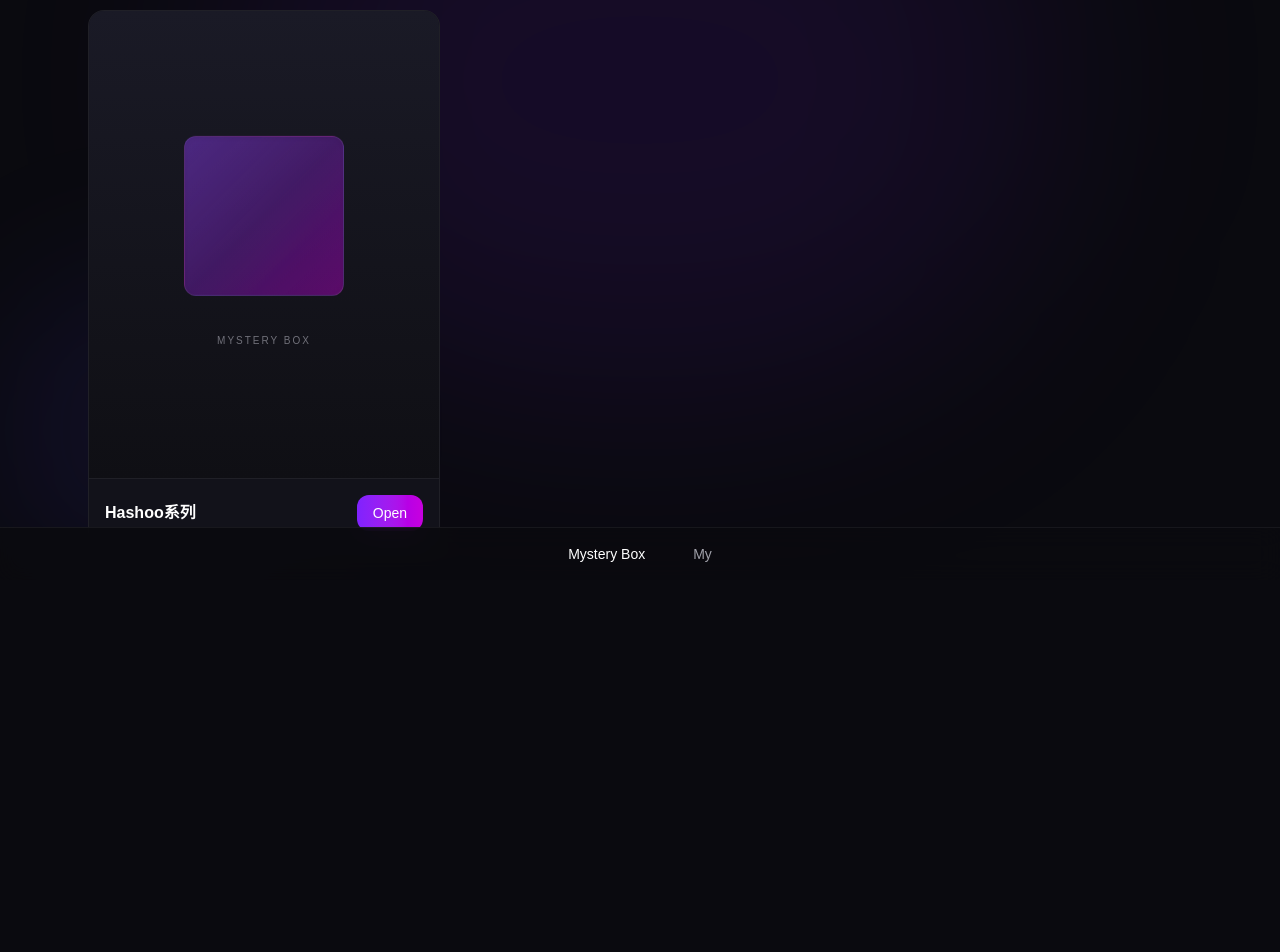
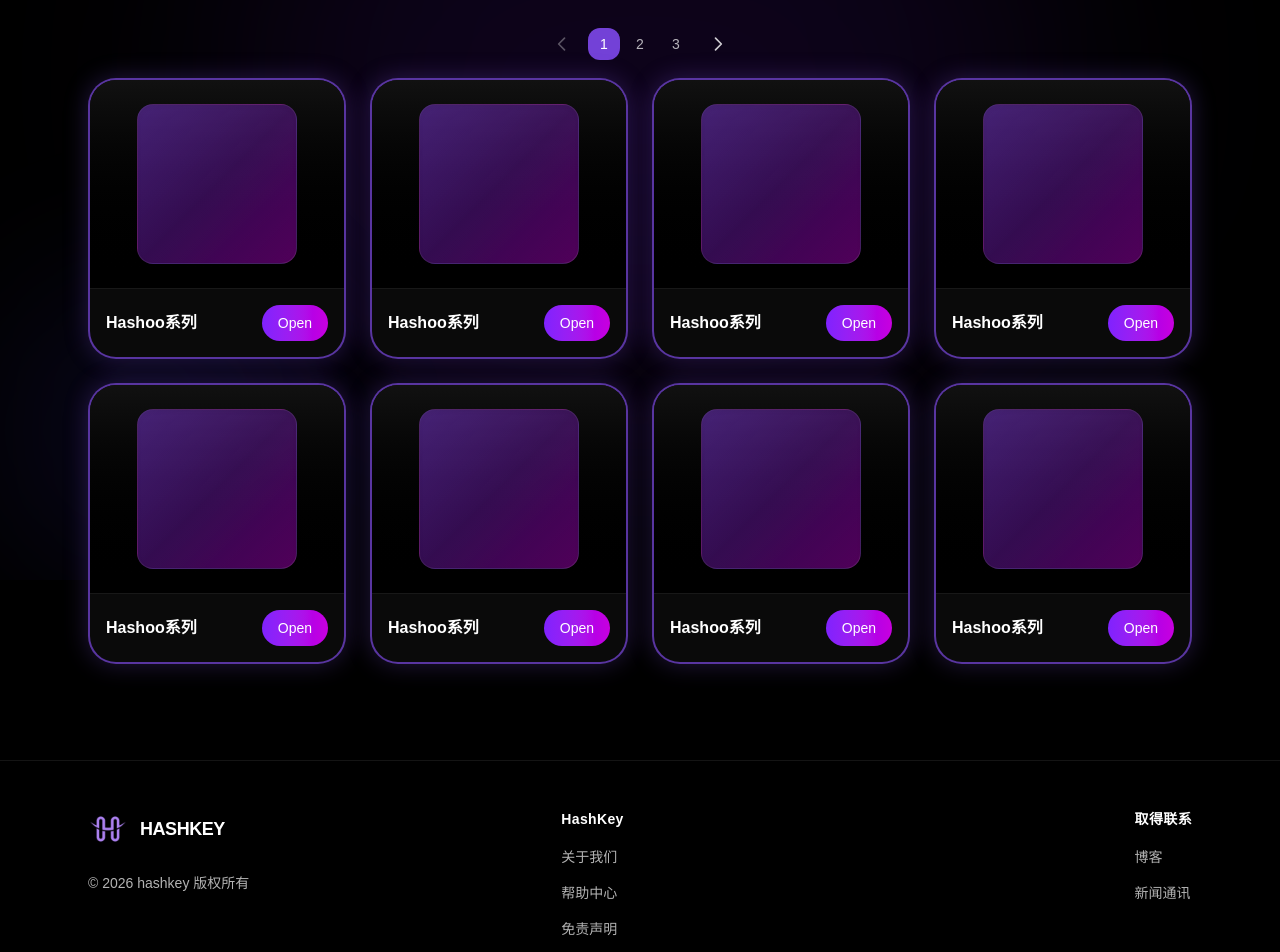
Before and after one commit to China-Chris/hashoo_box, a Next.js app: page / in a window 1280 px wide. Shown: the part 220-1172 px from the top of the page. Before the commit the page ends 864 px from the top, so only its background shows below. Built offline with nearby package versions, Linux system fonts and the light colour scheme; a web font is replaced by a local one.

Commit message:
feat: HashKey 盲盒展示页 - 品牌、页脚、移动端单卡与祝福区

```diff
--- a/app/components/BlindBoxCard.tsx
+++ b/app/components/BlindBoxCard.tsx
@@ -18,45 +18,48 @@
 export default function BlindBoxCard({
   title,
   id,
+  remaining: initialRemaining = 0,
+  mobileTitle,
 }: {
   title: string;
   id: number;
+  remaining?: number;
+  mobileTitle?: string;
 }) {
   const [isOpen, setIsOpen] = useState(false);
   const [revealedItem, setRevealedItem] = useState<RevealItem | null>(null);
+  const [remaining, setRemaining] = useState(initialRemaining);
 
   const handleOpen = () => {
     if (isOpen) return;
     const item = PLACEHOLDER_ITEMS[id % PLACEHOLDER_ITEMS.length];
     setRevealedItem(item);
+    setRemaining((n) => Math.max(0, n - 1));
     setIsOpen(true);
   };
 
   return (
-    <div className="group relative rounded-2xl overflow-hidden bg-[#12121a] border border-white/[0.06] transition-all duration-300 hover:border-violet-500/30 hover:shadow-[0_0_30px_rgba(139,92,246,0.15)]">
-      <div className="aspect-[3/4] relative flex items-center justify-center p-6 bg-gradient-to-b from-[#1a1a26] to-[#0f0f14]">
+    <div className="group relative rounded-[28px] overflow-hidden bg-[#0a0a0a] border-2 border-violet-500/60 shadow-[0_0_24px_rgba(139,92,246,0.25)] transition-all duration-300 hover:border-violet-400 hover:shadow-[0_0_32px_rgba(139,92,246,0.35)]">
+      <div className="aspect-[4/3] relative flex flex-col items-center justify-start pt-12 md:justify-center md:pt-6 p-6 bg-gradient-to-b from-[#111111] to-[#000000]">
         {!isOpen ? (
-          <div className="flex flex-col items-center justify-center gap-6 sm:gap-8">
+          <div className="flex flex-col items-center gap-6 sm:gap-8">
             {/* 盲盒 3D 感盒子 */}
             <div className="relative w-32 h-32 sm:w-40 sm:h-40 shrink-0" style={{ perspective: "1000px" }}>
               <div
-                className="absolute inset-0 rounded-xl bg-gradient-to-br from-violet-600/40 via-purple-600/30 to-fuchsia-600/40 border border-white/10 shadow-inner animate-float overflow-hidden"
+                className="absolute inset-0 rounded-2xl bg-gradient-to-br from-violet-600/40 via-purple-600/30 to-fuchsia-600/40 border border-white/10 shadow-inner animate-float overflow-hidden"
                 style={{ transform: "rotateX(15deg) rotateY(-10deg)", transformStyle: "preserve-3d" }}
               >
-                <div className="absolute inset-0 rounded-xl animate-box-shine relative" />
-                <div className="absolute -inset-px rounded-xl bg-gradient-to-br from-white/20 to-transparent opacity-30 pointer-events-none" />
+                <div className="absolute inset-0 rounded-2xl animate-box-shine relative" />
+                <div className="absolute -inset-px rounded-2xl bg-gradient-to-br from-white/20 to-transparent opacity-30 pointer-events-none" />
               </div>
-            </div>
-            <div className="text-[10px] uppercase tracking-[0.2em] text-[#71717a] text-center font-nav">
-              Mystery Box
             </div>
           </div>
         ) : (
-          <div className="w-full h-full flex flex-col items-center justify-center gap-3 text-center">
+          <div className="w-full min-h-full flex flex-col items-center justify-start pt-12 gap-3 text-center md:justify-center md:pt-0">
             {revealedItem && (
               <>
                 <div
-                  className={`w-20 h-20 rounded-2xl bg-gradient-to-br ${revealedItem.color} flex items-center justify-center text-2xl font-bold text-white shadow-lg font-nav`}
+                  className={`w-20 h-20 rounded-3xl bg-gradient-to-br ${revealedItem.color} flex items-center justify-center text-2xl font-bold text-white shadow-lg font-nav`}
                 >
                   ?
                 </div>
@@ -73,13 +76,25 @@
       </div>
       <div className="p-4 border-t border-white/[0.06]">
         <div className="flex items-center justify-between gap-3">
-          <h3 className="font-semibold text-white font-nav">
-            {title}
-          </h3>
+          <div className="flex flex-col gap-0.5">
+            <h3 className="font-semibold text-white font-nav">
+              {mobileTitle != null ? (
+                <>
+                  <span className="md:hidden">{mobileTitle}</span>
+                  <span className="hidden md:inline">{title}</span>
+                </>
+              ) : (
+                title
+              )}
+            </h3>
+            <span className="md:hidden text-xs text-white font-nav">
+              剩余 {remaining} 个
+            </span>
+          </div>
           <button
             onClick={handleOpen}
             disabled={isOpen}
-            className={`px-4 py-2 rounded-xl text-sm font-medium transition-all duration-200 font-nav ${
+            className={`px-4 py-2 rounded-3xl text-sm font-medium transition-all duration-200 font-nav ${
               isOpen
                 ? "bg-white/10 text-[#71717a] cursor-default"
                 : "bg-gradient-to-r from-violet-600 to-fuchsia-600 text-white hover:from-violet-500 hover:to-fuchsia-500 hover:shadow-[0_0_20px_rgba(139,92,246,0.4)]"
--- /dev/null
+++ b/app/components/BlindBoxPagination.tsx
@@ -0,0 +1,85 @@
+"use client";
+
+import { useState } from "react";
+import BlindBoxCard from "./BlindBoxCard";
+
+const PAGE_SIZE = 8; // 每页 8 个，桌面端 4 列 x 2 行
+
+type Box = { id: number; title: string; remaining: number };
+
+export default function BlindBoxPagination({ boxes }: { boxes: Box[] }) {
+  const [page, setPage] = useState(1);
+  const totalPages = Math.max(1, Math.ceil(boxes.length / PAGE_SIZE));
+  const start = (page - 1) * PAGE_SIZE;
+  const pageBoxes = boxes.slice(start, start + PAGE_SIZE);
+
+  return (
+    <>
+      {/* 翻页器：仅网页端显示，在 Discovery Hashoo 下面 */}
+      <div className="hidden md:flex items-center justify-center gap-2 py-4">
+        <button
+          type="button"
+          onClick={() => setPage((p) => Math.max(1, p - 1))}
+          disabled={page <= 1}
+          className="p-2 rounded-xl text-white/80 hover:text-white hover:bg-white/10 disabled:opacity-40 disabled:pointer-events-none transition-colors"
+          aria-label="上一页"
+        >
+          <svg className="w-5 h-5" fill="none" stroke="currentColor" viewBox="0 0 24 24">
+            <path strokeLinecap="round" strokeLinejoin="round" strokeWidth={2} d="M15 19l-7-7 7-7" />
+          </svg>
+        </button>
+        <div className="flex items-center gap-1">
+          {Array.from({ length: totalPages }, (_, i) => i + 1).map((p) => (
+            <button
+              key={p}
+              type="button"
+              onClick={() => setPage(p)}
+              className={`min-w-[32px] h-8 px-2 rounded-xl text-sm font-medium transition-colors ${
+                p === page
+                  ? "bg-violet-500/80 text-white"
+                  : "text-white/70 hover:text-white hover:bg-white/10"
+              }`}
+            >
+              {p}
+            </button>
+          ))}
+        </div>
+        <button
+          type="button"
+          onClick={() => setPage((p) => Math.min(totalPages, p + 1))}
+          disabled={page >= totalPages}
+          className="p-2 rounded-xl text-white/80 hover:text-white hover:bg-white/10 disabled:opacity-40 disabled:pointer-events-none transition-colors"
+          aria-label="下一页"
+        >
+          <svg className="w-5 h-5" fill="none" stroke="currentColor" viewBox="0 0 24 24">
+            <path strokeLinecap="round" strokeLinejoin="round" strokeWidth={2} d="M9 5l7 7-7 7" />
+          </svg>
+        </button>
+      </div>
+
+      {/* 移动端：只显示第 1 个 */}
+      <div className="md:hidden">
+        <div className="grid grid-cols-1 gap-6">
+          <BlindBoxCard
+            id={boxes[0].id}
+            title={boxes[0].title}
+            remaining={boxes[0].remaining}
+            mobileTitle="HashooSeries"
+          />
+        </div>
+      </div>
+
+      {/* 网页端：每页 8 个，4 列 x 2 行 */}
+      <div className="hidden md:grid md:grid-cols-4 md:grid-rows-2 gap-6">
+        {pageBoxes.map((box) => (
+          <BlindBoxCard
+            key={box.id}
+            id={box.id}
+            title={box.title}
+            remaining={box.remaining}
+          />
+        ))}
+      </div>
+    </>
+  );
+}
--- /dev/null
+++ b/app/components/Footer.tsx
@@ -0,0 +1,63 @@
+import Image from "next/image";
+
+export default function Footer() {
+  return (
+    <footer className="hidden md:block relative z-10 w-full bg-black border-t border-white/[0.08]">
+      <div className="max-w-6xl mx-auto px-6 py-12">
+        <div className="grid grid-cols-1 lg:grid-cols-12 gap-10 lg:gap-8">
+          {/* 左侧：品牌 + 版权 */}
+          <div className="lg:col-span-5 flex flex-col gap-6">
+            <div className="flex items-center gap-3">
+              <Image
+                src="/logo.png"
+                alt="hashkey"
+                width={40}
+                height={40}
+                className="w-10 h-10 object-contain"
+              />
+              <span className="text-white font-semibold text-lg tracking-tight" style={{ fontFamily: "var(--font-museo), sans-serif" }}>
+                HASHKEY
+              </span>
+            </div>
+            <p className="text-white/70 text-sm">
+              © 2026 hashkey 版权所有
+            </p>
+          </div>
+
+          {/* 中间：Hashoo 链接 */}
+          <div className="lg:col-span-3">
+            <h3 className="text-white font-semibold text-sm mb-4 tracking-wide">HashKey</h3>
+            <ul className="space-y-3">
+              {["关于我们", "帮助中心", "免责声明", "隐私政策", "使用条款"].map((label) => (
+                <li key={label}>
+                  <a href="#" className="text-white/70 hover:text-white text-sm transition-colors">
+                    {label}
+                  </a>
+                </li>
+              ))}
+            </ul>
+          </div>
+
+          {/* 右侧：取得联系 */}
+          <div className="lg:col-span-4 flex flex-col lg:items-end gap-4">
+            <div>
+              <h3 className="text-white font-semibold text-sm mb-4 tracking-wide">取得联系</h3>
+              <ul className="space-y-3">
+                <li>
+                  <a href="#" className="text-white/70 hover:text-white text-sm transition-colors">
+                    博客
+                  </a>
+                </li>
+                <li>
+                  <a href="#" className="text-white/70 hover:text-white text-sm transition-colors">
+                    新闻通讯
+                  </a>
+                </li>
+              </ul>
+            </div>
+          </div>
+        </div>
+      </div>
+    </footer>
+  );
+}
--- a/app/globals.css
+++ b/app/globals.css
@@ -1,10 +1,10 @@
 @import "tailwindcss";
 
 :root {
-  --background: #0a0a0f;
+  --background: #000000;
   --foreground: #f0f0f5;
-  --surface: #12121a;
-  --surface-elevated: #1a1a26;
+  --surface: #0a0a0a;
+  --surface-elevated: #111111;
   --accent: #8b5cf6;
   --accent-light: #a78bfa;
   --accent-glow: rgba(139, 92, 246, 0.35);
--- a/app/layout.tsx
+++ b/app/layout.tsx
@@ -21,7 +21,7 @@
           rel="stylesheet"
         />
       </head>
-      <body className="font-sans antialiased bg-[#0a0a0f] text-[#f0f0f5]">
+      <body className="font-sans antialiased bg-black text-[#f0f0f5]">
         {children}
       </body>
     </html>
--- a/app/page.tsx
+++ b/app/page.tsx
@@ -1,10 +1,16 @@
-import BlindBoxCard from "./components/BlindBoxCard";
+import Image from "next/image";
+import BlindBoxPagination from "./components/BlindBoxPagination";
+import Footer from "./components/Footer";
 
-const BOXES = [{ id: 0, title: "Hashoo系列" }];
+const BOXES = Array.from({ length: 20 }, (_, i) => ({
+  id: i,
+  title: "Hashoo系列",
+  remaining: 99 - i,
+}));
 
 export default function Home() {
   return (
-    <div className="min-h-screen bg-[#0a0a0f]">
+    <div className="min-h-screen bg-black">
       {/* 背景光晕 */}
       <div className="fixed inset-0 pointer-events-none overflow-hidden">
         <div className="absolute top-0 left-1/2 -translate-x-1/2 w-[800px] h-[600px] bg-violet-600/10 rounded-full blur-[120px]" />
@@ -24,39 +30,70 @@
               Hashoo
             </h1>
           </div>
+          <div className="flex items-center gap-4">
+            {/* 电脑端：Mystery Box、My 在 Connect Wallet 左侧 */}
+            <div className="hidden md:flex items-center gap-6 font-nav">
+              <a href="#" className="text-white font-medium text-sm hover:text-white transition-colors">
+                Mystery Box
+              </a>
+              <a href="#" className="text-white font-medium text-sm hover:text-white transition-colors">
+                My
+              </a>
+            </div>
             <a
               href="#"
-            className="flex items-center gap-2 px-3 py-2 rounded-xl text-white/90 hover:text-white hover:bg-white/5 transition-colors text-sm font-medium font-nav"
+              className="px-3 py-2 rounded-xl text-white hover:text-white hover:bg-white/5 transition-colors text-sm font-medium font-nav"
               aria-label="Connect Wallet"
             >
-            <svg className="w-5 h-5 shrink-0" fill="none" stroke="currentColor" viewBox="0 0 24 24" strokeWidth={1.5}>
-              <path strokeLinecap="round" strokeLinejoin="round" d="M21 12a2.25 2.25 0 00-2.25-2.25H15a2.25 2.25 0 012.25-2.25 2.25 2.25 0 012.25 2.25V15a2.25 2.25 0 01-2.25 2.25H5.25A2.25 2.25 0 013 15V5.25A2.25 2.25 0 015.25 3H15a2.25 2.25 0 012.25 2.25 2.25 2.25 0 002.25 2.25h2.25a2.25 2.25 0 002.25-2.25V15" />
-            </svg>
               Connect Wallet
             </a>
+          </div>
         </section>
 
-        {/* 盲盒网格 */}
-        <section>
-          <div className="grid grid-cols-1 sm:grid-cols-2 lg:grid-cols-3 gap-6">
-            {BOXES.map((box) => (
-              <BlindBoxCard
-                key={box.id}
-                id={box.id}
-                title={box.title}
+        {/* 盲盒区域：网页端带翻页器，移动端单卡 */}
+        <section className="mt-8 md:mt-0">
+          <BlindBoxPagination boxes={BOXES} />
+        </section>
+
+        {/* 移动端：盲盒与底栏之间的祝福文案 */}
+        <p className="md:hidden text-center text-[#71717a] text-sm font-nav py-8 px-4">
+          愿每一次开启，都遇见惊喜
+        </p>
+
+        {/* 移动端：祝福下方 logo + HASHKEY + 版权 */}
+        <div className="md:hidden flex flex-col gap-6 py-8 px-4">
+          <div className="flex items-center justify-center gap-3">
+            <Image
+              src="/logo.png"
+              alt="hashkey"
+              width={40}
+              height={40}
+              className="w-10 h-10 object-contain"
             />
-            ))}
+            <span className="text-white font-semibold text-lg tracking-tight" style={{ fontFamily: "var(--font-museo), sans-serif" }}>
+              HASHKEY
+            </span>
           </div>
-        </section>
+          <p className="text-center text-white/70 text-sm">
+            © 2026 hashkey 版权所有
+          </p>
+        </div>
       </main>
 
-      {/* 底部导航 */}
-      <nav className="fixed bottom-0 left-0 right-0 z-20 flex items-center justify-center gap-12 py-4 px-6 bg-[#0a0a0f]/90 border-t border-white/[0.06] backdrop-blur-md font-nav">
-        <a href="#" className="text-white font-medium text-sm">
-          Mystery Box
+      {/* 页脚：仅网页端显示 */}
+      <Footer />
+
+      {/* 底部导航：仅移动端显示，图标 */}
+      <nav className="fixed bottom-0 left-0 right-0 z-20 md:hidden flex items-center justify-center gap-20 py-5 px-8 pb-[max(0.75rem,env(safe-area-inset-bottom))] bg-black/95 border-t border-white/[0.06] backdrop-blur-md min-h-[64px]">
+        <a href="#" className="p-4 text-white rounded-2xl active:bg-white/10 transition-colors min-w-[48px] min-h-[48px] flex items-center justify-center" aria-label="Mystery Box">
+          <svg className="w-8 h-8" fill="none" stroke="currentColor" viewBox="0 0 24 24" strokeWidth={1.5}>
+            <path strokeLinecap="round" strokeLinejoin="round" d="M20.25 7.5l-.625 10.632a2.25 2.25 0 01-2.247 2.118H6.622a2.25 2.25 0 01-2.247-2.118L3.75 7.5M10 11.25h4M3.375 7.5h17.25c.621 0 1.125-.504 1.125-1.125v-1.5c0-.621-.504-1.125-1.125-1.125H3.375c-.621 0-1.125.504-1.125 1.125v1.5c0 .621.504 1.125 1.125 1.125z" />
+          </svg>
         </a>
-        <a href="#" className="text-[#a1a1aa] hover:text-white font-medium text-sm transition-colors">
-          My
+        <a href="#" className="p-4 text-[#a1a1aa] hover:text-white rounded-2xl active:bg-white/10 transition-colors min-w-[48px] min-h-[48px] flex items-center justify-center" aria-label="My">
+          <svg className="w-8 h-8" fill="none" stroke="currentColor" viewBox="0 0 24 24" strokeWidth={1.5}>
+            <path strokeLinecap="round" strokeLinejoin="round" d="M15.75 6a3.75 3.75 0 11-7.5 0 3.75 3.75 0 017.5 0zM4.501 20.118a7.5 7.5 0 0114.998 0A17.933 17.933 0 0112 21.75c-2.676 0-5.216-.584-7.499-1.632z" />
+          </svg>
         </a>
       </nav>
     </div>
```
Also changed, not shown: public/logo.png (added). Lines whose indentation alone changed are shown as unchanged.
